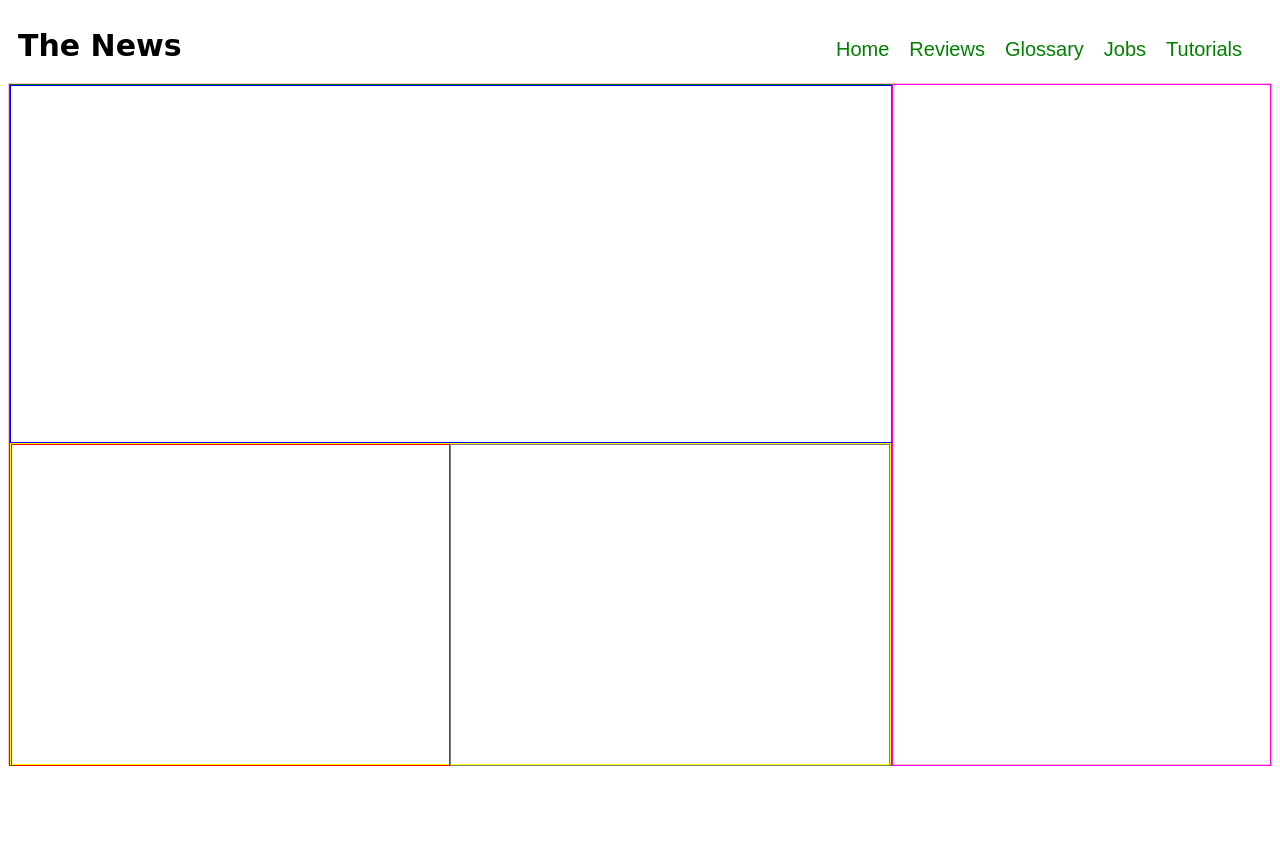
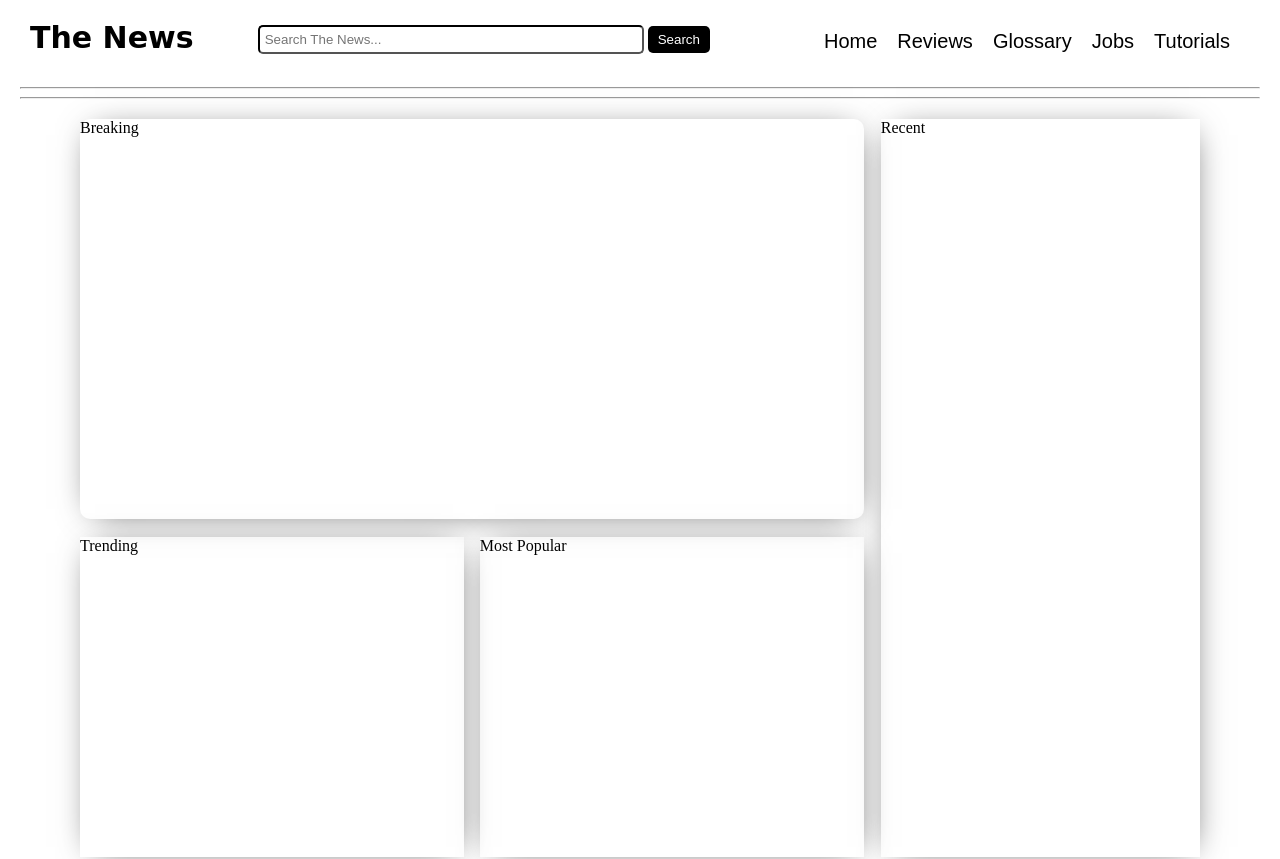
Before and after one commit to balhacker/Assignment-1-CSY1018, a plain HTML site: page index.html in a window 1280 px wide. Before the commit the page ends 800 px from the top, so only its background shows below. Drawn offline with Linux system fonts and the light colour scheme; a web font is replaced by a local one.

Commit message:
Layout Changed

```diff
--- a/index.html
+++ b/index.html
@@ -13,6 +13,10 @@
 
 	<div class="navbar">
 		<h1>The News</h1>
+		<form>
+			<input type="text" name="Bar" placeholder="Search The News...">
+			<input type="Submit" name="Button" value="Search">
+		</form>
 		<ul>
 			<li><a href="#">Home</a></li>
 			<li><a href="#">Reviews</a></li>
@@ -22,27 +26,20 @@
 		</ul>
 	</div>
 
+	<hr>
+	<hr>
+
 	<div class="Container">
-		<div class="FirstInner">
-			<div class="MostRecent">
+		<div class="Breaking">Breaking</div>
+		<div class="Recent">Recent</div>
+		<div class="InnerContainer">
+			<div class="Trending"> Trending</div>
+			<div class="MostPopular">Most Popular</div>
+		</div>
+	</div>
 
-			</div>
+	<div class="Footer">
 
-			<div class="ThirdInner">
-				<div class="Trending">
-
-				</div>
-
-				<div class="MostPopular">
-
-				</div>
-			</div>
-
-		</div>
-
-		<div class="Recent">
-
-		</div>
 	</div>
 </body>
 </html>
--- a/indexstyle.css
+++ b/indexstyle.css
@@ -1,3 +1,11 @@
+/*CSS FOR BODY STARTS*/
+
+body{
+	margin:0 20px;
+}
+/*CSS FOR BODY ENDS*/
+
+
 /*CSS FOR NAVIGATION BAR STARTS*/
 
 .navbar{
@@ -12,8 +20,9 @@
 	text-decoration: none;
 	font-family: 'Cabin Sketch', sans-serif;
 	font-size: 20px;
-	color:green;
-	transition: all .4s ease;
+	color:black;
+	transition: all 1s ease;
+
 
 }
 
@@ -49,72 +58,90 @@ h1{
 /*CSS FOR SITE'S NAME ENDS*/
 
 
-/*CSS FOR FIRST BODY CONTAINER STARTS*/
+/*CSS FOR SEARCH BAR STARTS*/
+
+form{
+	margin:25px 0;
+}
+
+input[name=Bar]{
+	padding:5px 200px 5px 5px;
+	border-color: black;
+	border-radius: 5px;
+}
+
+input[name=Button]{
+	padding: 6px 10px;
+	background-color: black;
+	color: white;
+	border-style: none;
+	transition: all 1s ease;
+	cursor: pointer;
+	border-radius: 5px;
+}
+
+input[name=Button]:hover{
+
+	background-color: white;
+	border:1px solid black;
+	color:black;
+}
+
+/*CSS FOR SEARCH BAR ENDS*/
+
+
+/*CSS FOR MAIN GRID CONTAINER STARTS*/
 
 .Container{
-	display: flex;
-	flex-direction: row;
-	border:1px solid pink;
-	height: 85vh;
-
+	margin:20px 60px;
+	display: grid;
+	grid-template-columns: 70% 28.5%;
+	grid-template-rows: 50vh 40vh;
+	grid-column-gap: 1.5%;
+	grid-row-gap: 2.5%;
 }
 
-/*CSS FOR FIRST BODY CONTAINER ENDS*/
+/*CSS FOR MAIN GRID CONTAINER ENDS*/
 
 
-/*CSS FOR SECOND BODY CONTAINER STARTS*/
+/*CSS FOR INNER GRID CONTAINER STARTS*/
 
-.FirstInner{
-	display: flex;
-	flex-direction: column;
-	border:1px solid green;
-	width: 70%;
-	height: 85vh;
+.InnerContainer{
+	display: grid;
+	grid-template-columns: 49% 49%;
+	grid-column-gap: 2%;
 }
 
-/*CSS FOR SECOND BODY CONTAINER ENDS*/
+/*CSS FOR INNER GRID CONTAINER ENDS*/
+
+
+/*CSS FOR MOST RECENT NEWS BOX STARTS*/
+
+.Breaking{
+	box-shadow: 2px 3px 33px -13px rgba(0,0,0,0.75);
+	border-radius: 10px;
+}
+
+/*CSS FOR MOST RECENT NEWS BOX ENDS*/
 
 
 /*CSS FOR RECENT NEWS BOX STARTS*/
 
 .Recent{
-	border:1px solid magenta;
-	width: 30%;
-	height: 85vh;
+	overflow: hidden scroll;
+	grid-row: 1 / 3;
+	grid-column-start: 2;
+	box-shadow: 2px 3px 33px -13px rgba(0,0,0,0.75);
 }
 
 /*CSS FOR RECENT NEWS BOX ENDS*/
 
 
-/*CSS FOR MOST RECENT NEWS BOX STARTS*/
-
-.MostRecent{
-	border:1px solid blue;
-	width: 100%;
-	height: 45vh;
-}
-
-/*CSS FOR MOST RECENT NEWS BOX ENDS*/
-
-
-/*CSS FOR THIRD BODY CONTAINER STARTS*/
-
-.ThirdInner{
-	display: flex;
-	flex-direction: row;
-	border:1px solid yellow;
-	height: 40vh;
-}
-
-/*CSS FOR THIRD BODY CONTAINER ENDS*/
-
-
 /*CSS FOR TRENDING NEWS BOX STARTS*/
 
 .Trending{
-	border:1px solid red;
-	width: 50%;
-	height: 40vh;
+	overflow: hidden scroll;
+	box-shadow: 2px 3px 33px -13px rgba(0,0,0,0.75);
 }
 
 /*CSS FOR TRENDING NEWS BOX ENDS*/
@@ -123,9 +150,8 @@ h1{
 /*CSS FOR MOST POPULAR NEWS BOX STARTS*/
 
 .MostPopular{
-	border:1px solid grey;
-	width: 50%;
-	height: 40vh;
+	overflow: hidden scroll;
+	box-shadow: 2px 3px 33px -13px rgba(0,0,0,0.75);
 }
 
 /*CSS FOR MOST POPULAR NEWS BOX ENDS*/
```
